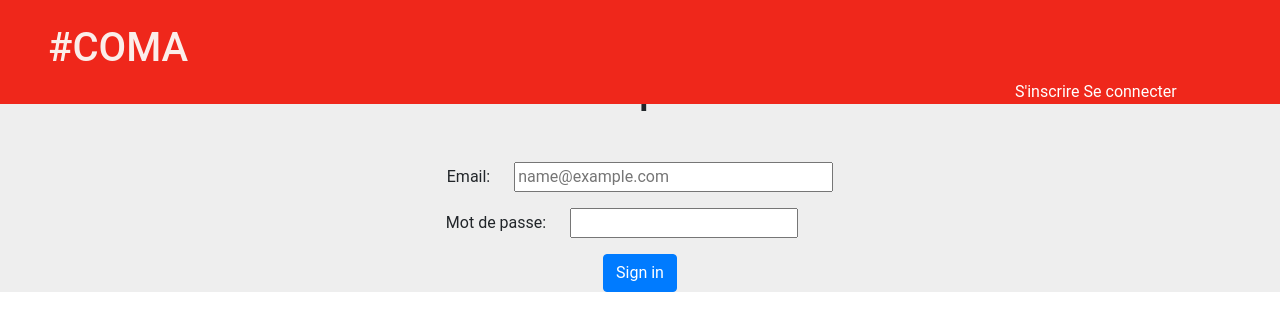
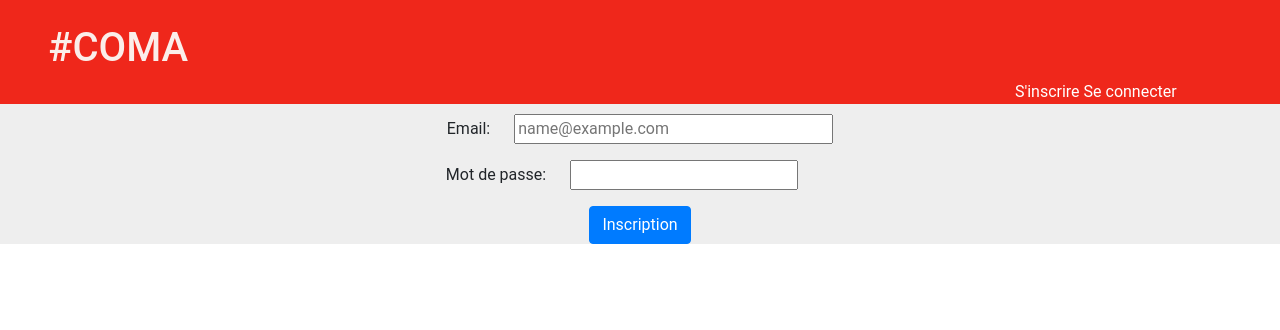
Before and after one commit to Kvin3324/coma_story, a React (Create React App) app: page /logIn in a window 1280 px wide. Shown: the top 330 px of the page. Built offline with nearby package versions, Linux system fonts and the light colour scheme.

Commit message:
Added dispatch store

```diff
--- a/src/components/Login/SpaceLog/SpaceLog.js
+++ b/src/components/Login/SpaceLog/SpaceLog.js
@@ -1,6 +1,7 @@
 import React, { useState, useRef } from "react";
 import SpaceLogStyled from "./SpaceLogStyled.style";
 import { Redirect } from "react-router-dom";
+import store from "../../../redux/store";
 
 function SpaceLog() {
   const [data, setData] = useState({
@@ -33,6 +34,7 @@ function SpaceLog() {
               shwoNotif: false
             })
             )
+            store.dispatch({type: "USER_CONNECTED"});
             sessionStorage.setItem("mail", `${emailValue.current.value}`)
         } else {
           const newState = { ...data };
@@ -47,7 +49,7 @@ function SpaceLog() {
 
   return (
     <React.Fragment>
-      <SpaceLogStyled className="space--log mt-5">
+      <SpaceLogStyled className="space--log">
         <h1 className="mb-5">Inscription:</h1>
         <div className="space--log--mail">
           <label htmlFor="mail" className="mr-4" >Email:</label>
@@ -58,7 +60,7 @@ function SpaceLog() {
           <input type="password" id="password" className="form-group" name="password" ref={pswValue} required />
         </div>
         <div className="space--log--submit">
-          <button className="btn btn-primary" onClick={checkLogs} >Sign in</button>
+          <button className="btn btn-primary" onClick={checkLogs}>Inscription</button>
           {
             function () {
               if (data.showNotif === true) {
```
